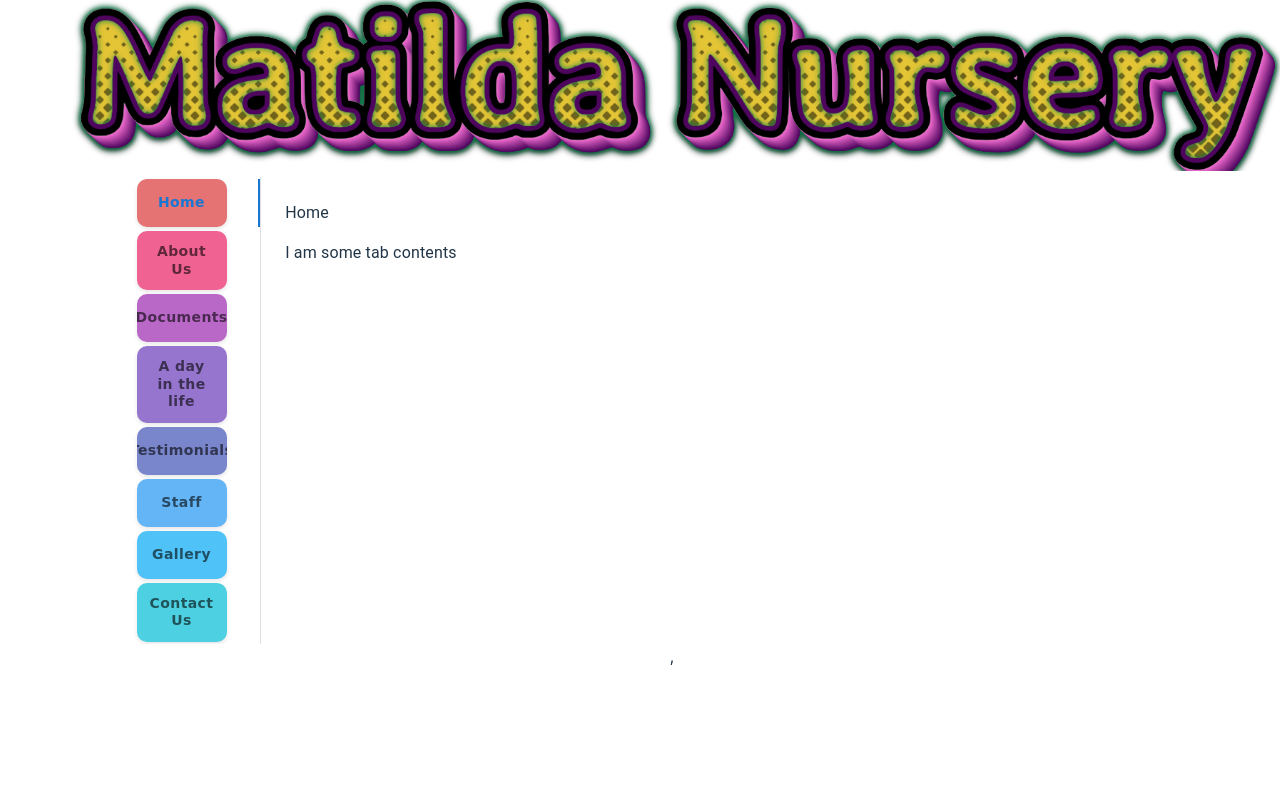
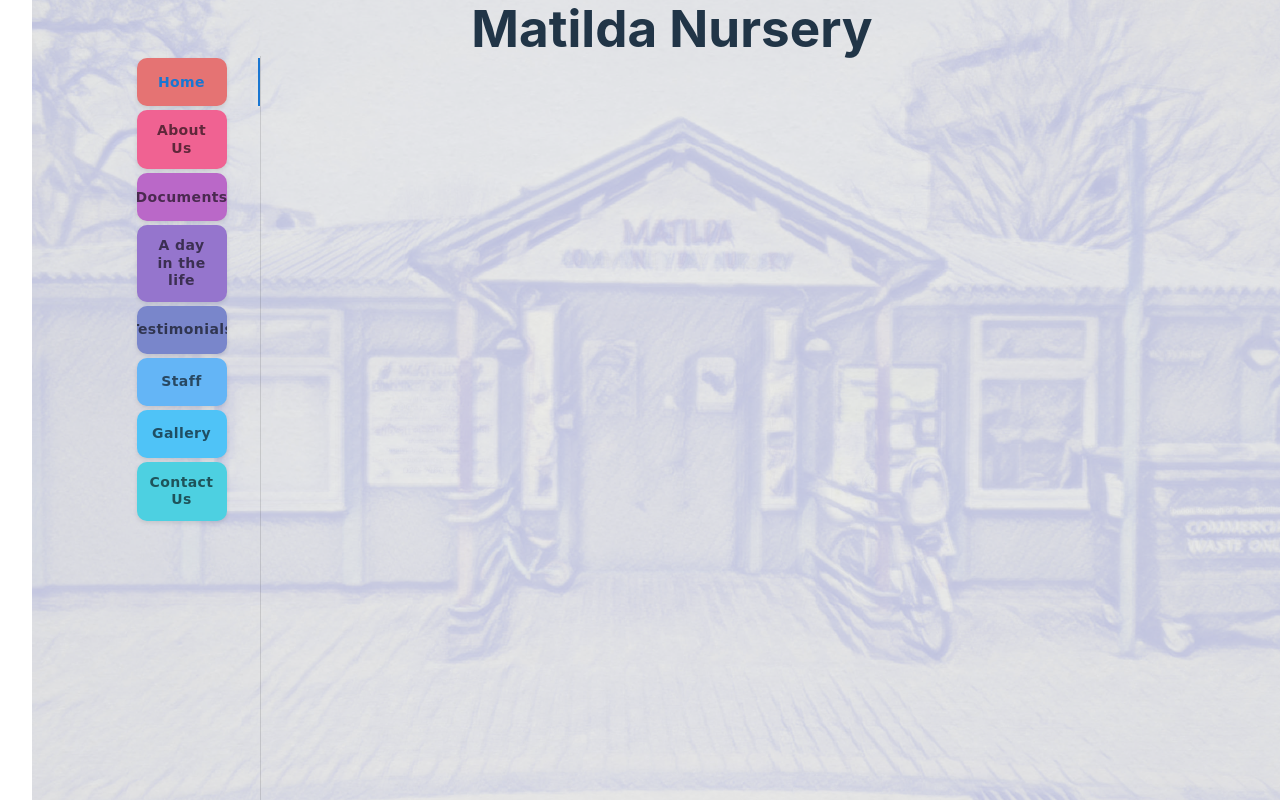
Before and after one commit to SAMTestingServices/matilda-nursery, a React (Vite) app in the folder matilda.client/: page / in a window 1280 px wide. Built offline with nearby package versions, Linux system fonts and the light colour scheme.

Commit message:
adds background image

```diff
--- a/matilda.client/src/App.tsx
+++ b/matilda.client/src/App.tsx
@@ -1,17 +1,31 @@
 import './App.css';
-import {TabsAndContent} from "./features/tabs/tabs.tsx";
-import myImage from './assets/matilda-nursery.png'; // Adjust the path as necessary
+import {bgroundStyle, bgroundStyleChild, TabsAndContent} from "./features/tabs/tabs.tsx";
+import matildaTitle from './assets/matilda-nursery.png';
+import matildaPic from './assets/Matilda.jpg';
 
 function App() {
+
+    const divStyle = {
+        // backgroundImage: `url(${matildaPic})`,
+        // backgroundSize: 'cover',
+        // backgroundPosition: 'center',
+        height: '100vh',  // Adjust the height as needed
+        width: '100%',     // Adjust the width as needed
+        display: 'flex',
+        justifyContent: "space-around",
+        backgroundColor:bgroundStyleChild
+    };
+
     return (<>
-            <div>
-            <div>
-        <img src={myImage} style={{width: '100%', height:'20%'}}></img>
-                <div style={{display: 'flex', justifyContent: "space-around"}}>
-                    <div style={{padding: '3%'}}></div>
-        <TabsAndContent></TabsAndContent>
+            <div style={{ backgroundImage: `url(${matildaPic})`,backgroundSize: 'cover',backgroundPosition: 'center',}}>
+                <div style={{backgroundColor:bgroundStyle}}>
+                    <h1 style={{backgroundColor:bgroundStyleChild,margin:0}}>Matilda Nursery</h1>
+                    {/*<img src={matildaTitle} style={{width: '100%', height:'20%'}}></img>*/}
+                    <div style={divStyle}>
+                        <div style={{padding: '3%',backgroundColor: bgroundStyleChild}}></div>
+                        <TabsAndContent></TabsAndContent>
+                    </div>
                 </div>
-            </div>
             </div>
         </>
     );
--- a/matilda.client/src/features/tabs/tabs-slice.tsx
+++ b/matilda.client/src/features/tabs/tabs-slice.tsx
@@ -25,7 +25,7 @@ interface TabsState {
 
 const initialState: TabsState = {
     tabData: [
-        { id: 0, title: 'Home', backgroundColour: 'red'},
+        { id: 0, title: 'Home', content:<Home/> , backgroundColour: 'red'},
         { id: 1, title: 'About Us', content:<AboutUs/> , backgroundColour: 'yellow'},
         { id: 2, title: 'Documents' , backgroundColour: 'turquouise'},
         { id: 3, title: 'A day in the life', content: <ADayInTheLife/> , backgroundColour: 'brown'},
--- a/matilda.client/src/features/tabs/tabs.tsx
+++ b/matilda.client/src/features/tabs/tabs.tsx
@@ -4,6 +4,9 @@ import { useAppSelector } from "../../hooks/store-hooks.ts";
 import { updateCurrentTab, updatePageOrientation } from "./tabs-slice.tsx";
 import { Box, Tab, Tabs, Typography } from "@mui/material";
 
+
+export const bgroundStyle='rgba(255, 255, 255, 0.6)';
+export const bgroundStyleChild='rgba(255, 255, 255, 0)';
 export function TabsAndContent() {
 
     interface TabPanelProps {
@@ -63,7 +66,7 @@ export function TabsAndContent() {
         <Box
             sx={{
                 flexGrow: 1,
-                bgcolor: 'background.paper',
+                bgcolor: bgroundStyleChild,
                 display: 'flex',
                 height: '100%',
                 width: '100%',
--- a/matilda.client/src/pages/home.tsx
+++ b/matilda.client/src/pages/home.tsx
@@ -12,7 +12,9 @@ export interface ITab {
 
 function Home() {
     return (
-        <V2ContractDoc></V2ContractDoc>
+        <>
+            <div style={{backgroundColor: 'rgba(255, 255, 255, 0.5)'}}></div>
+        </>
     );
 }
 
```
Also changed, not shown: matilda.client/src/features/home/home.tsx (+3 -18 lines).
